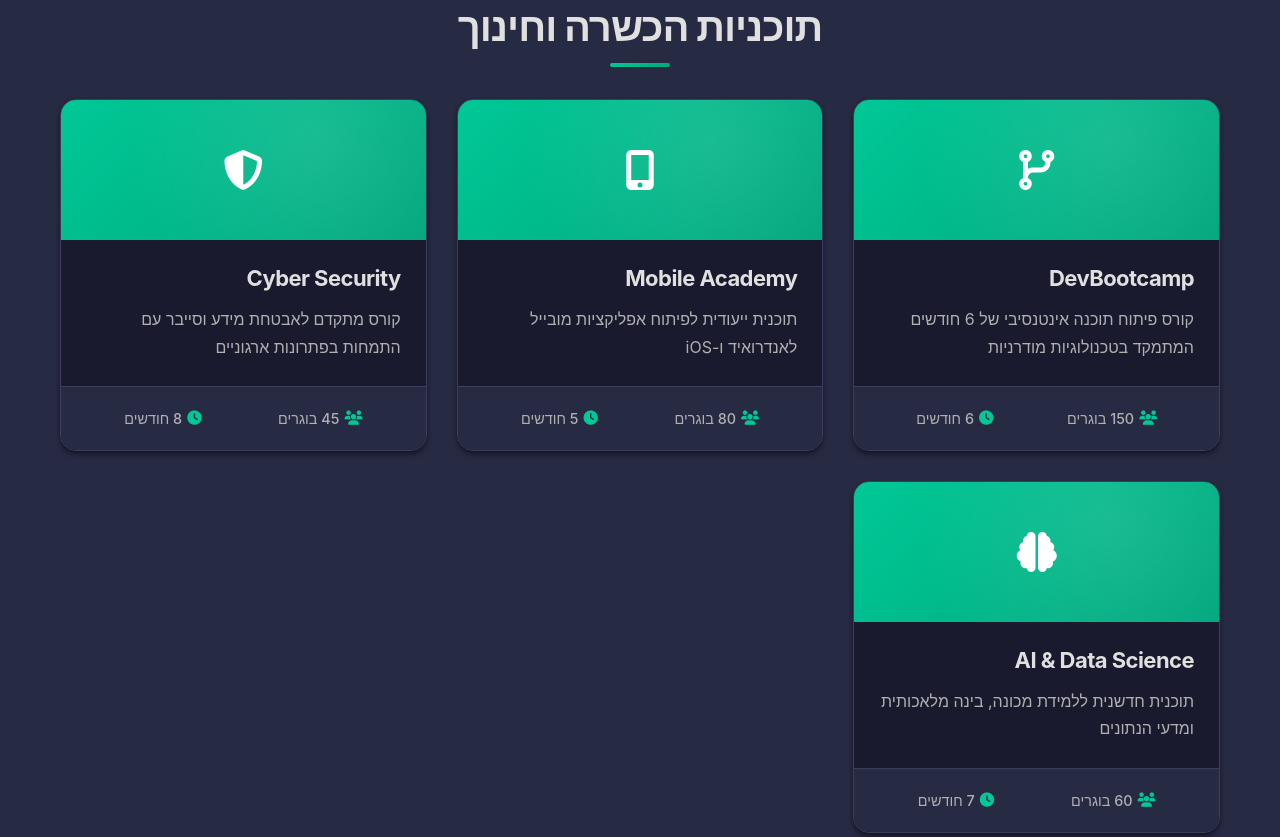
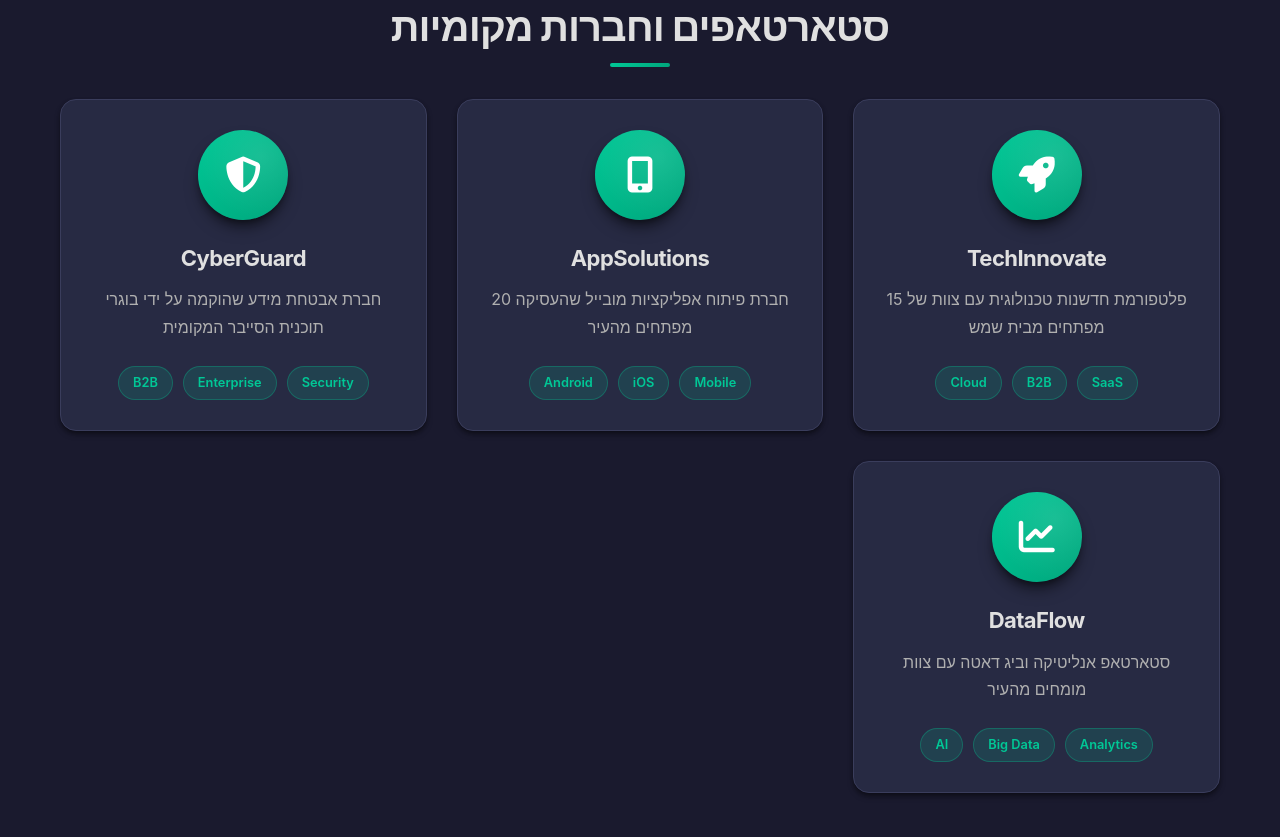
Before and after one commit to morrisroth/BET-SHEMESH, a website: page talent.html in a window 1280 px wide. Shown: the part 1463-2300 px from the top of the page. Drawn offline with Linux system fonts and the light colour scheme.

Commit message:
Remove education and training programs section from talent page

```diff
--- a/talent.html
+++ b/talent.html
@@ -193,57 +193,6 @@
             </div>
         </section>
 
-        <section class="education-programs">
-            <div class="container">
-                <h2 class="section-title">תוכניות הכשרה וחינוך</h2>
-                <div class="programs-grid">
-                    <div class="program-card">
-                        <div class="program-icon">
-                            <i class="fas fa-code-branch"></i>
-                        </div>
-                        <h3>DevBootcamp</h3>
-                        <p>קורס פיתוח תוכנה אינטנסיבי של 6 חודשים המתמקד בטכנולוגיות מודרניות</p>
-                        <div class="program-stats">
-                            <span><i class="fas fa-users"></i> 150 בוגרים</span>
-                            <span><i class="fas fa-clock"></i> 6 חודשים</span>
-                        </div>
-                    </div>
-                    <div class="program-card">
-                        <div class="program-icon">
-                            <i class="fas fa-mobile-alt"></i>
-                        </div>
-                        <h3>Mobile Academy</h3>
-                        <p>תוכנית ייעודית לפיתוח אפליקציות מובייל לאנדרואיד ו-iOS</p>
-                        <div class="program-stats">
-                            <span><i class="fas fa-users"></i> 80 בוגרים</span>
-                            <span><i class="fas fa-clock"></i> 5 חודשים</span>
-                        </div>
-                    </div>
-                    <div class="program-card">
-                        <div class="program-icon">
-                            <i class="fas fa-shield-alt"></i>
-                        </div>
-                        <h3>Cyber Security</h3>
-                        <p>קורס מתקדם לאבטחת מידע וסייבר עם התמחות בפתרונות ארגוניים</p>
-                        <div class="program-stats">
-                            <span><i class="fas fa-users"></i> 45 בוגרים</span>
-                            <span><i class="fas fa-clock"></i> 8 חודשים</span>
-                        </div>
-                    </div>
-                    <div class="program-card">
-                        <div class="program-icon">
-                            <i class="fas fa-brain"></i>
-                        </div>
-                        <h3>AI & Data Science</h3>
-                        <p>תוכנית חדשנית ללמידת מכונה, בינה מלאכותית ומדעי הנתונים</p>
-                        <div class="program-stats">
-                            <span><i class="fas fa-users"></i> 60 בוגרים</span>
-                            <span><i class="fas fa-clock"></i> 7 חודשים</span>
-                        </div>
-                    </div>
-                </div>
-            </div>
-        </section>
 
         <section class="startups-showcase">
             <div class="container">
```
